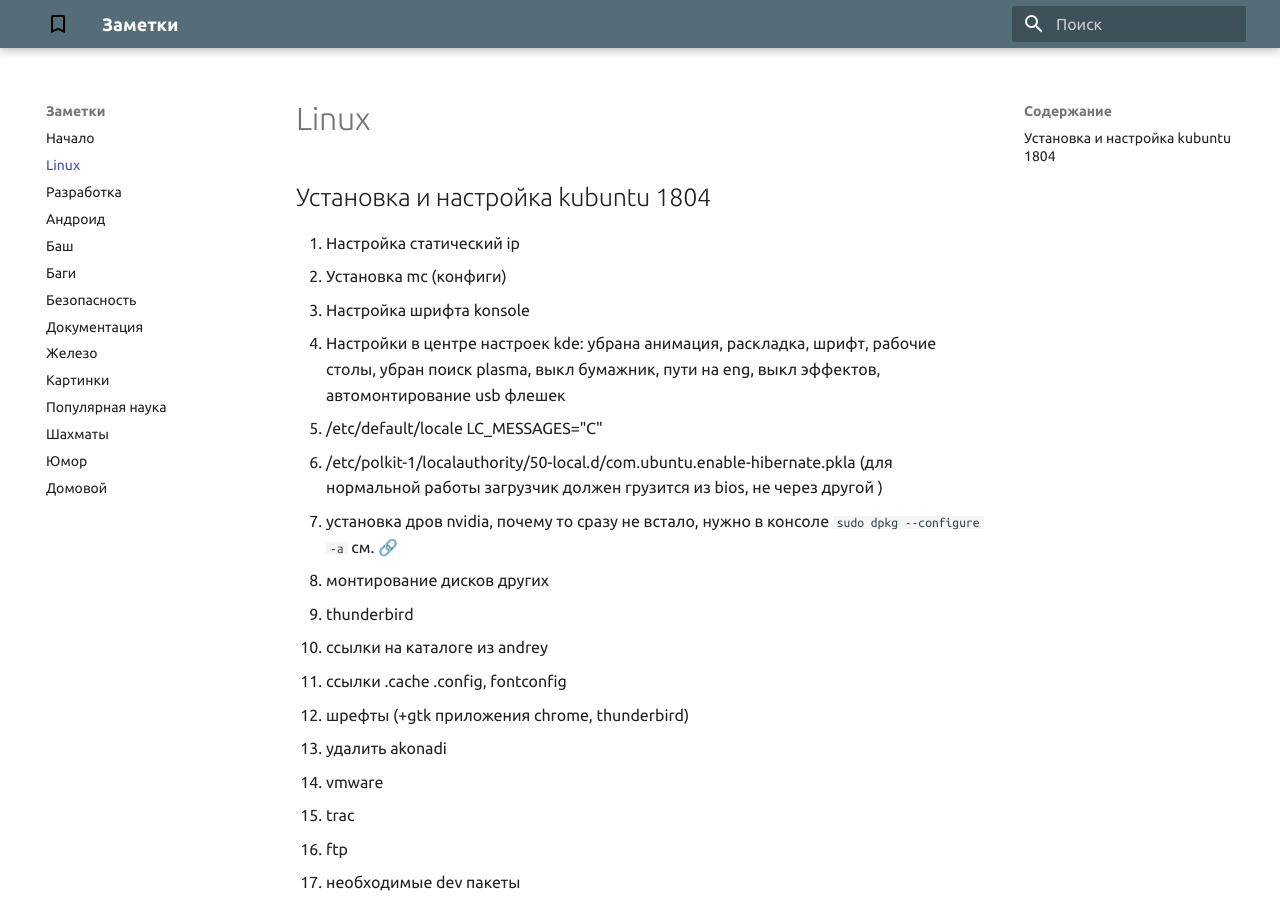
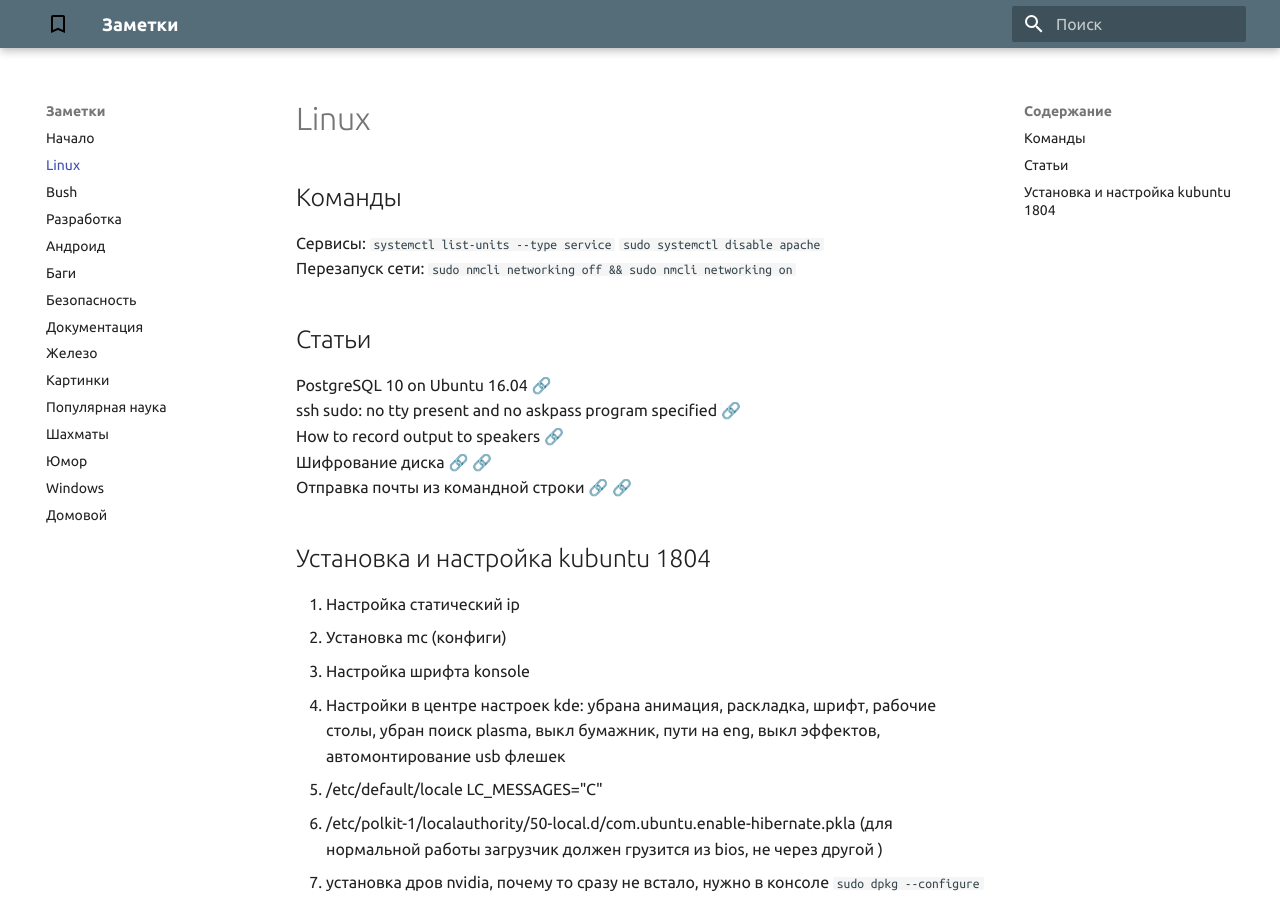
Before and after one commit to mehelme/mehelme.github.io, an MkDocs documentation site: the page built from docs/linux.md, in a window 1280 px wide and 900 px high. Built offline with MkDocs 1.6.1 and Material for MkDocs 9.7.7, drawn with Linux system fonts in a browser that asks for light colours.

Commit message:
добавил еще

```diff
--- a/docs/linux.md
+++ b/docs/linux.md
@@ -1,4 +1,15 @@
 # Linux
+
+## Команды
+Сервисы: ``systemctl list-units --type service`` ``sudo systemctl disable apache``</br>
+Перезапуск сети: ``sudo nmcli networking off && sudo nmcli networking on``
+
+## Статьи
+PostgreSQL 10 on Ubuntu 16.04 [&#128279;](https://tecadmin.net/install-postgresql-server-on-ubuntu/) </br>
+ssh sudo: no tty present and no askpass program specified [&#128279;](https://stackoverflow.com/questions/21659637/how-to-fix-sudo-no-tty-present-and-no-askpass-program-specified-error) </br>
+How to record output to speakers [&#128279;](https://askubuntu.com/questions/229352/how-to-record-output-to-speakers) </br>
+Шифрование диска [&#128279;](https://stackoverflow.com/questions/19713918/how-to-load-luks-passphrase-from-usb-falling-back-to-keyboard) [&#128279;](https://gist.github.com/martijnvermaat/2726386) </br>
+Отправка почты из командной строки [&#128279;](https://blog.edmdesigner.com/send-email-from-linux-command-line/) [&#128279;](https://sites.google.com/site/admcrib/home/ssmtp-nastrojka-dla-yandex-ru) </br>
 
 ## Установка и настройка kubuntu 1804
 1. Настройка статический ip
--- a/mkdocs.yml
+++ b/mkdocs.yml
@@ -3,9 +3,9 @@ dev_addr: 127.0.0.1:9000
 nav:
     - Начало: index.md
     - Linux: linux.md
+    - Bush: bash.md
     - Разработка: devel.md
     - Андроид: android.md
-    - Баш: bash.md
     - Баги: bugs.md
     - Безопасность: secur.md
     - Документация: docs.md
@@ -14,6 +14,7 @@ nav:
     - Популярная наука: pop_sciense.md
     - Шахматы: chess.md
     - Юмор: humor.md
+    - Windows: windows.md
     - Домовой: house_keeper.md
 
 theme:
```
Also changed, not shown: docs/bash.md (+3 -2 lines), docs/bugs.md (+5 -0 lines), docs/devel.md (+6 -1 lines), docs/windows.md (added, +9 -0 lines).
